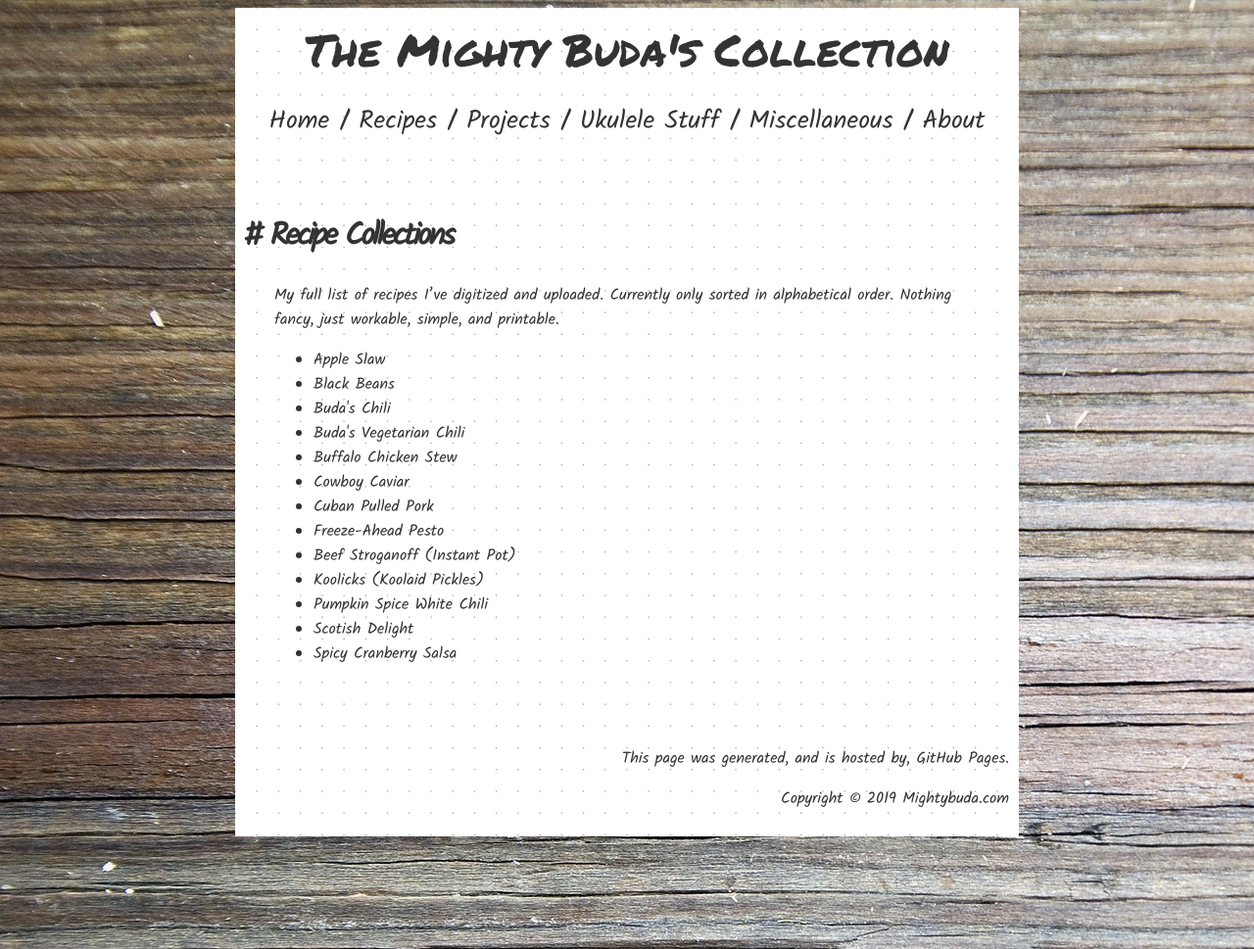
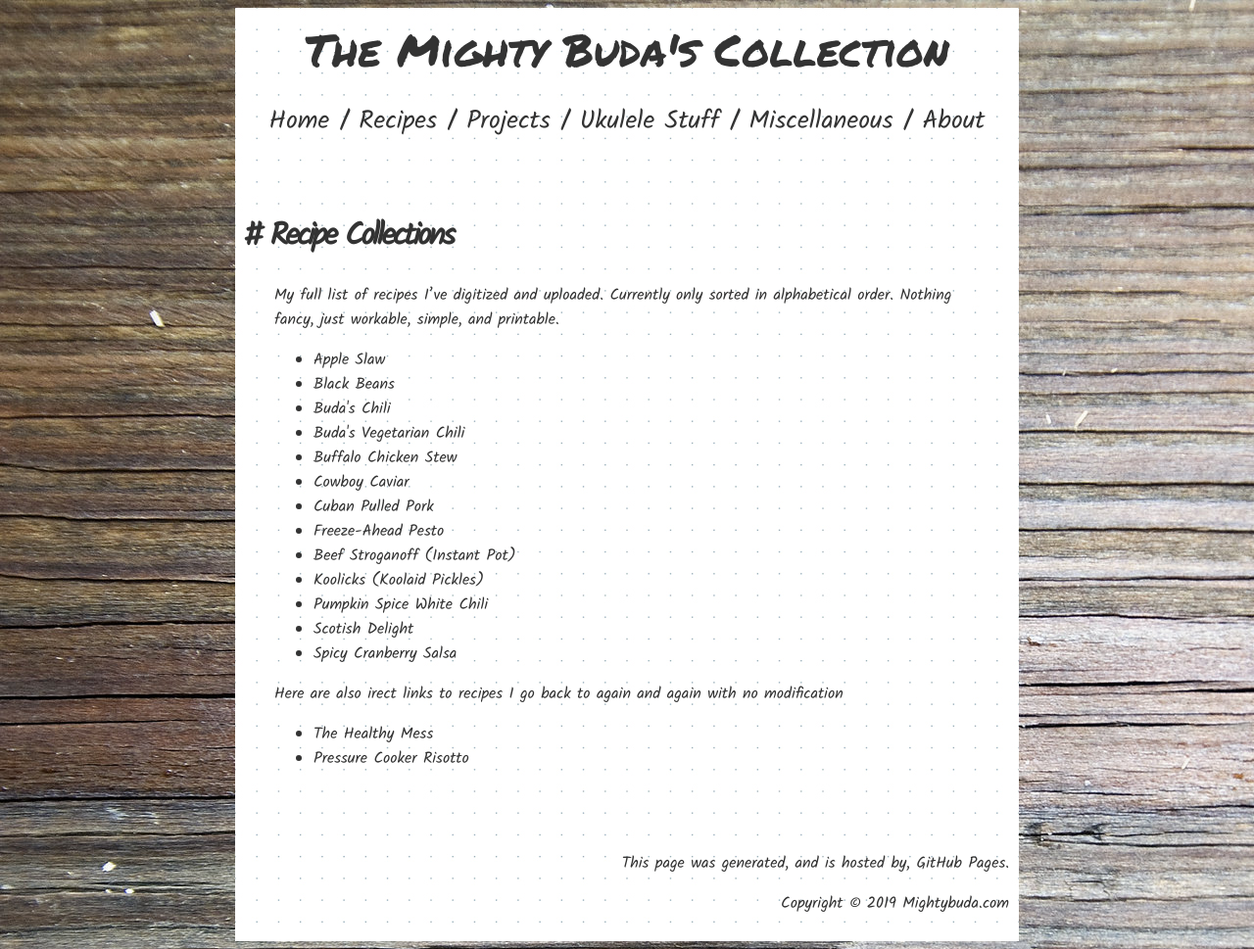
Before and after one commit to thebuda/thebuda.github.io, a Jekyll site: the page built from recipes.md, in a window 1280 px wide. Shown: the whole page at 98% size. Built offline with Jekyll 4.4.1, drawn with Linux system fonts in a browser that asks for light colours.

Commit message:
Update recipes.md

```diff
--- a/recipes.md
+++ b/recipes.md
@@ -13,3 +13,14 @@ My full list of recipes I've digitized and uploaded.  Currently only sorted in a
     </li>
   {% endfor %}
 </ul>
+
+Here are also irect links to recipes I go back to again and again with no modification
+
+<ul>
+	<li>
+		<a href="https://simple-nourished-living.com/wprm_print/44212">The Healthy Mess</a>
+	</li>
+	<li>
+		<a href="https://www.hippressurecooking.com/pressure-cooker-risotto-in-7-minutes/"> Pressure Cooker Risotto </a>
+	</li>
+</ul>
```
